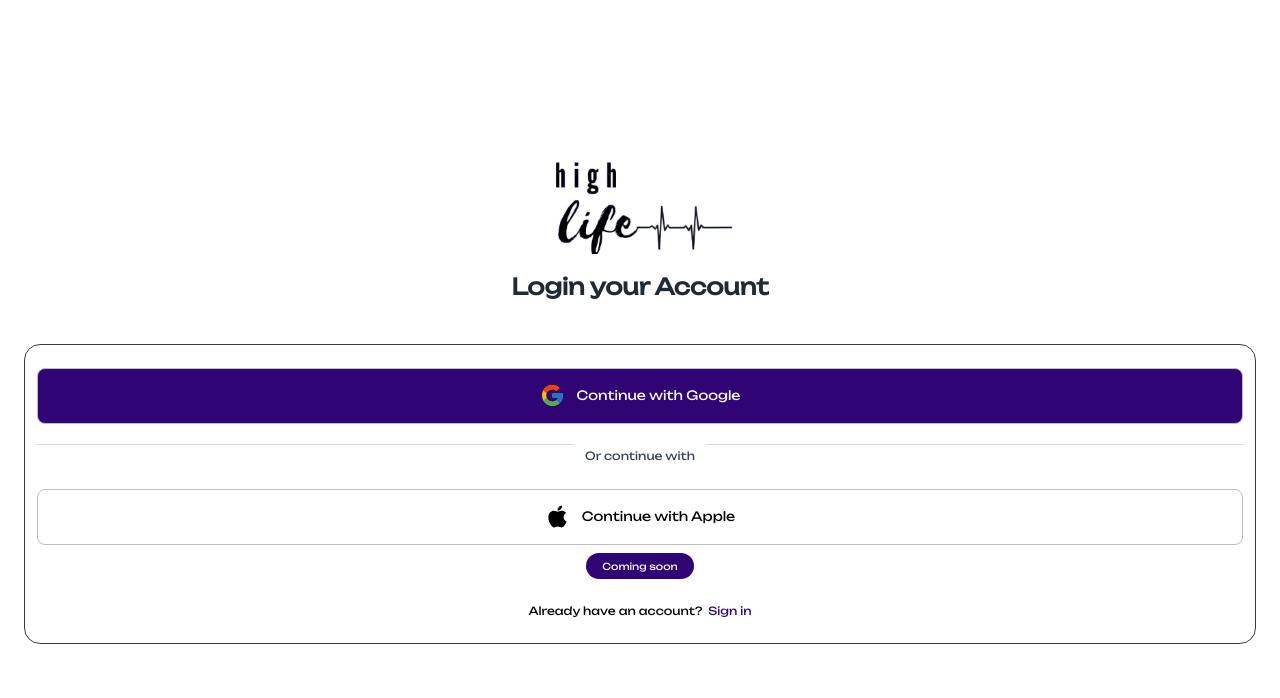
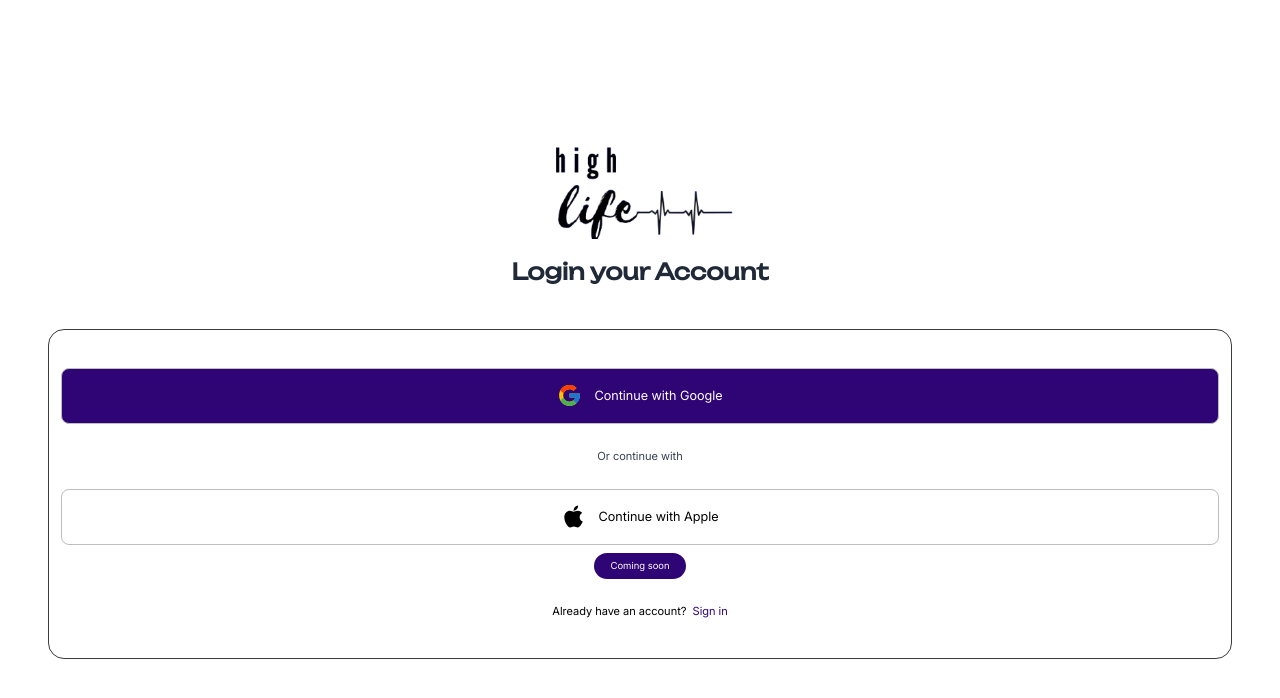
Before and after one commit to Thimmzie/highlife, a React (Vite) app: page /login in a window 1280 px wide. Shown: the top 698 px of the page. Built offline with nearby package versions, Linux system fonts and the light colour scheme.

Commit message:
login fix

```diff
--- a/src/components/login.jsx
+++ b/src/components/login.jsx
@@ -6,40 +6,35 @@ import { FaApple } from 'react-icons/fa';
 const login = () => {
   return (
     <>
-      <div className="bg-[#ffff] h-[100vh] flex flex-col items-center justify-center gap-10 px-6">
+      <div className="bg-[#ffff] h-[100vh] flex flex-col items-center justify-center gap-10 px-12">
         <div className="flex flex-col items-center justify-center gap-4">
           <img src={Logo} />
           <h1 className="text-[#1f2937] text-[1.3rem] font-bold mt-1.3 lg:text-[1.4rem]">
             Login your Account
           </h1>
         </div>
-        <div className="min-h-[300px] w-full rounded-2xl border border-[#3b3b3b] px-3 outline-0 flex flex-col items-center justify-center">
+        <div className="min-h-[330px] w-full rounded-2xl border border-[#3b3b3b] px-3 outline-0 flex flex-col items-center justify-center">
           <button className="flex justify-center items-center gap-3 w-full border border-[#bdbdbd] h-[7vh] rounded-lg bg-[#2f0474] text-[#ffff] cursor-pointer">
             <FcGoogle size={25} />
-            <p className="text-[0.9rem] lg:text-[0.8rem]">
+            <p className="text-[0.9rem] lg:text-[0.8rem] font-inter">
               Continue with Google
             </p>
           </button>
-          <div className="flex items-center gap-3 w-full">
-            <span className="flex-1 h-px bg-gray-300"></span>
 
-            <p className="text-[0.8rem] mt-6 text-gray-700 lg:text-[0.7rem] whitespace-nowrap">
-              Or continue with
-            </p>
-
-            <span className="flex-1 h-px bg-gray-300"></span>
-          </div>
+          <p className="text-[0.8rem] mt-6 text-gray-700 lg:text-[0.7rem] whitespace-nowrap font-inter">
+            Or continue with
+          </p>
 
           <button className="mt-6 flex justify-center items-center gap-3 w-full border border-[#bdbdbd] h-[7vh] rounded-lg lg:bg-[#ffffff] cursor-pointer">
             <FaApple size={25} />
-            <p className="text-[0.9rem] lg:text-[0.8rem]">
+            <p className="text-[0.9rem] lg:text-[0.8rem] font-inter">
               Continue with Apple
             </p>
           </button>
-          <p className="bg-[#2f0474] mt-2 text-[0.6rem] px-4 py-1.5 text-[#ffff] rounded-2xl">
+          <p className="bg-[#2f0474] mt-2 text-[0.6rem] px-4 py-1.5 text-[#ffff] rounded-2xl font-inter">
             Coming soon
           </p>
-          <p className="mt-6 text-[0.7rem]">
+          <p className="mt-6 text-[0.7rem] font-inter">
             Already have an account?
             <a href="#">
               <span className="pl-1.5 text-[#2f0474]">Sign in</span>
```
